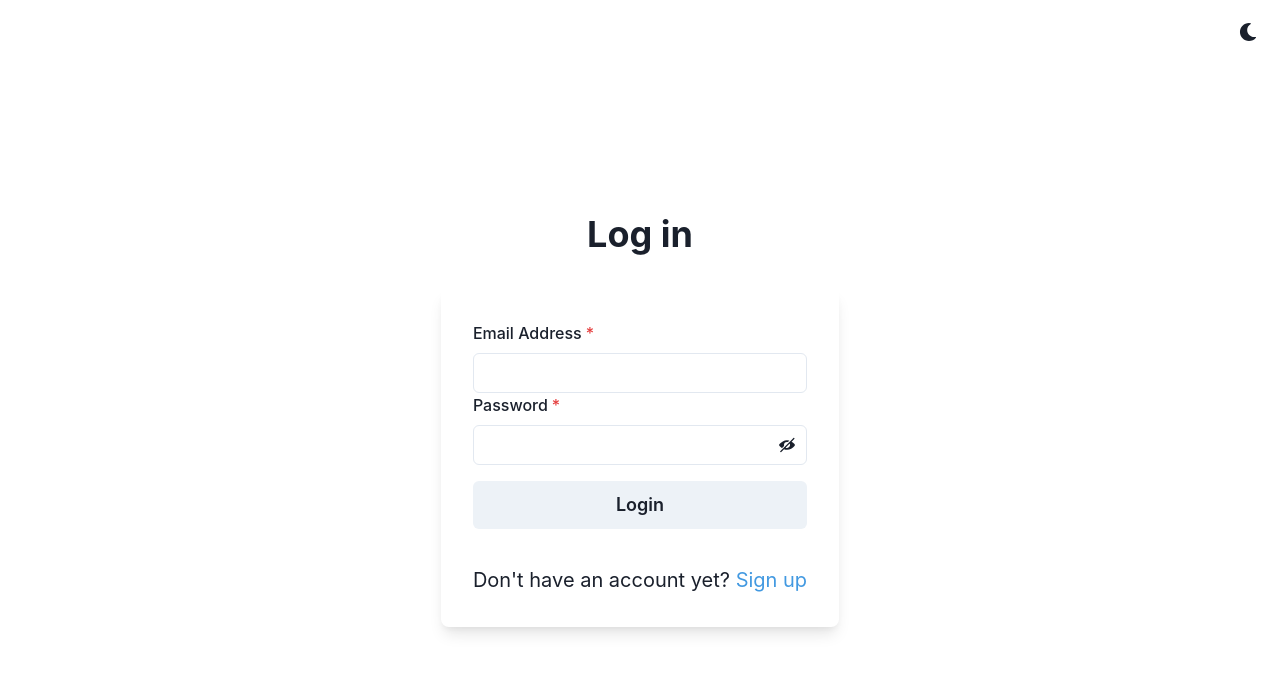
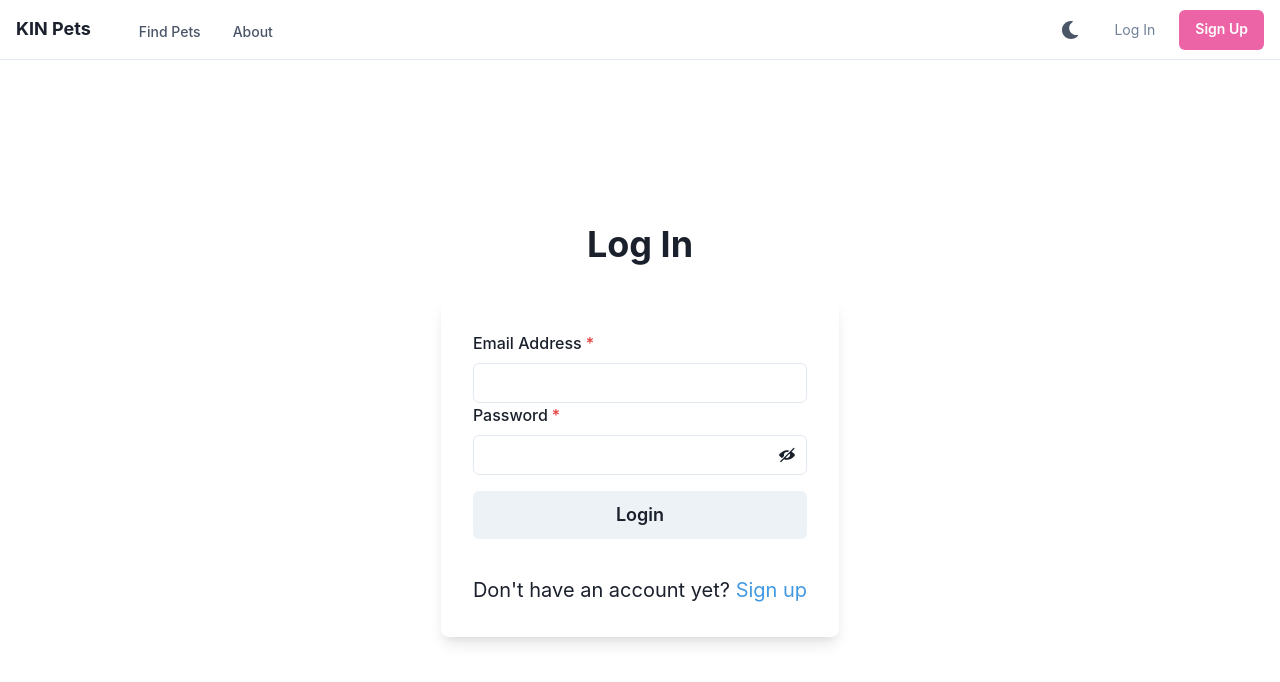
Before and after one commit to tamarayustian/psychic-cat, a React (Create React App) app in the folder ui/: page /profile in a window 1280 px wide. Shown: the top 682 px of the page. Built offline with nearby package versions, Linux system fonts and the light colour scheme.

Commit message:
add navbar

```diff
--- a/ui/src/App.js
+++ b/ui/src/App.js
@@ -1,14 +1,14 @@
 import React from "react";
 import { ChakraProvider, Box, Grid, theme } from "@chakra-ui/react";
-import { ColorModeSwitcher } from "./ColorModeSwitcher";
 import MainContainer from "./components/MainContainer";
+import NavBar from "./components/navigation/NavBar";
 
 function App() {
   return (
     <ChakraProvider theme={theme}>
       <Box textAlign="center" fontSize="xl">
-        <Grid minH="100vh" p={3}>
-          <ColorModeSwitcher justifySelf="flex-end" />
+        <Grid minH={"100vh"}>
+          <NavBar />
           <MainContainer />
         </Grid>
       </Box>
--- a/ui/src/components/auth/LoginContainer.js
+++ b/ui/src/components/auth/LoginContainer.js
@@ -36,7 +36,7 @@
       <Stack spacing={8} mx={"auto"} maxW={"lg"} py={12} px={6}>
         <Stack align={"center"}>
           <Heading fontSize={"4xl"} textAlign={"center"}>
-            Log in
+            Log In
           </Heading>
         </Stack>
         <Box rounded={"lg"} boxShadow={"lg"} p={8}>
--- a/ui/src/components/auth/SignUpContainer.js
+++ b/ui/src/components/auth/SignUpContainer.js
@@ -33,7 +33,14 @@
 
   return (
     <Flex align={"center"} justify={"center"}>
-      <Stack spacing={8} mx={"auto"} maxW={"lg"} py={12} px={6}>
+      <Stack
+        spacing={8}
+        mx={"auto"}
+        maxW={"lg"}
+        w={["90%", "30%"]}
+        py={12}
+        px={6}
+      >
         <Stack align={"center"}>
           <Heading fontSize={"4xl"} textAlign={"center"}>
             Sign up
--- /dev/null
+++ b/ui/src/components/navigation/Logo.js
@@ -0,0 +1,23 @@
+import React from "react";
+import {
+  Box,
+  Text,
+  useBreakpointValue,
+  useColorModeValue,
+} from "@chakra-ui/react";
+
+export default function Logo(props) {
+  return (
+    <Box {...props}>
+      <Text
+        fontSize="lg"
+        fontWeight="bold"
+        textAlign={useBreakpointValue({ base: "center", md: "left" })}
+        fontFamily={"heading"}
+        color={useColorModeValue("gray.800", "white")}
+      >
+        KIN Pets
+      </Text>
+    </Box>
+  );
+}
--- /dev/null
+++ b/ui/src/components/navigation/NavBar.js
@@ -0,0 +1,256 @@
+import {
+  Box,
+  Flex,
+  Text,
+  IconButton,
+  Button,
+  Stack,
+  Collapse,
+  Icon,
+  Link,
+  Popover,
+  PopoverTrigger,
+  PopoverContent,
+  useColorModeValue,
+  useDisclosure,
+} from "@chakra-ui/react";
+import {
+  HamburgerIcon,
+  CloseIcon,
+  ChevronDownIcon,
+  ChevronRightIcon,
+} from "@chakra-ui/icons";
+import Logo from "./Logo";
+import { NAV_ITEMS } from "./NavItems";
+import { ColorModeSwitcher } from "./ColorModeSwitcher";
+
+export default function NavBar() {
+  const { isOpen, onToggle } = useDisclosure();
+
+  return (
+    <Box>
+      <Flex
+        bg={useColorModeValue("white", "gray.800")}
+        color={useColorModeValue("gray.600", "white")}
+        minH={"60px"}
+        py={{ base: 2 }}
+        px={{ base: 4 }}
+        borderBottom={1}
+        borderStyle={"solid"}
+        borderColor={useColorModeValue("gray.200", "gray.900")}
+        align={"center"}
+      >
+        <Flex
+          flex={{ base: 1, md: "auto" }}
+          ml={{ base: -2 }}
+          display={{ base: "flex", md: "none" }}
+        >
+          <IconButton
+            onClick={onToggle}
+            icon={
+              isOpen ? <CloseIcon w={3} h={3} /> : <HamburgerIcon w={5} h={5} />
+            }
+            variant={"ghost"}
+            aria-label={"Toggle Navigation"}
+          />
+        </Flex>
+        <Flex flex={{ base: 1 }} justify={{ base: "center", md: "start" }}>
+          <Logo />
+
+          <Flex display={{ base: "none", md: "flex" }} ml={10}>
+            <DesktopNav />
+          </Flex>
+        </Flex>
+
+        <Stack
+          flex={{ base: 1, md: 0 }}
+          justify={"flex-end"}
+          direction={"row"}
+          spacing={6}
+        >
+          <ColorModeSwitcher />
+          <Button
+            as={"a"}
+            fontSize={"sm"}
+            fontWeight={400}
+            variant={"link"}
+            href={"/login"}
+          >
+            Log In
+          </Button>
+          <Button
+            as={"a"}
+            display={{ base: "none", md: "inline-flex" }}
+            fontSize={"sm"}
+            fontWeight={600}
+            color={"white"}
+            bg={"pink.400"}
+            href={"/signup"}
+            _hover={{
+              bg: "pink.300",
+            }}
+          >
+            Sign Up
+          </Button>
+        </Stack>
+      </Flex>
+
+      <Collapse in={isOpen} animateOpacity>
+        <MobileNav />
+      </Collapse>
+    </Box>
+  );
+}
+
+const DesktopNav = () => {
+  const linkColor = useColorModeValue("gray.600", "gray.200");
+  const linkHoverColor = useColorModeValue("gray.800", "white");
+  const popoverContentBgColor = useColorModeValue("white", "gray.800");
+
+  return (
+    <Stack direction={"row"} spacing={4}>
+      {NAV_ITEMS.map((navItem) => (
+        <Box key={navItem.label}>
+          <Popover trigger={"hover"} placement={"bottom-start"}>
+            <PopoverTrigger>
+              <Link
+                p={2}
+                href={navItem.href ?? "#"}
+                fontSize={"sm"}
+                fontWeight={500}
+                color={linkColor}
+                _hover={{
+                  textDecoration: "none",
+                  color: linkHoverColor,
+                }}
+              >
+                {navItem.label}
+              </Link>
+            </PopoverTrigger>
+
+            {navItem.children && (
+              <PopoverContent
+                border={0}
+                boxShadow={"xl"}
+                bg={popoverContentBgColor}
+                p={4}
+                rounded={"xl"}
+                minW={"sm"}
+              >
+                <Stack>
+                  {navItem.children.map((child) => (
+                    <DesktopSubNav key={child.label} {...child} />
+                  ))}
+                </Stack>
+              </PopoverContent>
+            )}
+          </Popover>
+        </Box>
+      ))}
+    </Stack>
+  );
+};
+
+const DesktopSubNav = ({ label, href, subLabel }) => {
+  return (
+    <Link
+      href={href}
+      role={"group"}
+      display={"block"}
+      p={2}
+      rounded={"md"}
+      _hover={{ bg: useColorModeValue("pink.50", "gray.900") }}
+    >
+      <Stack direction={"row"} align={"center"}>
+        <Box>
+          <Text
+            transition={"all .3s ease"}
+            _groupHover={{ color: "pink.400" }}
+            fontWeight={500}
+          >
+            {label}
+          </Text>
+          <Text fontSize={"sm"}>{subLabel}</Text>
+        </Box>
+        <Flex
+          transition={"all .3s ease"}
+          transform={"translateX(-10px)"}
+          opacity={0}
+          _groupHover={{ opacity: "100%", transform: "translateX(0)" }}
+          justify={"flex-end"}
+          align={"center"}
+          flex={1}
+        >
+          <Icon color={"pink.400"} w={5} h={5} as={ChevronRightIcon} />
+        </Flex>
+      </Stack>
+    </Link>
+  );
+};
+
+const MobileNav = () => {
+  return (
+    <Stack
+      bg={useColorModeValue("white", "gray.800")}
+      p={4}
+      display={{ md: "none" }}
+    >
+      {NAV_ITEMS.map((navItem) => (
+        <MobileNavItem key={navItem.label} {...navItem} />
+      ))}
+    </Stack>
+  );
+};
+
+const MobileNavItem = ({ label, children, href }) => {
+  const { isOpen, onToggle } = useDisclosure();
+
+  return (
+    <Stack spacing={4} onClick={children && onToggle}>
+      <Flex
+        py={2}
+        as={Link}
+        href={href ?? "#"}
+        justify={"space-between"}
+        align={"center"}
+        _hover={{
+          textDecoration: "none",
+        }}
+      >
+        <Text
+          fontWeight={600}
+          color={useColorModeValue("gray.600", "gray.200")}
+        >
+          {label}
+        </Text>
+        {children && (
+          <Icon
+            as={ChevronDownIcon}
+            transition={"all .25s ease-in-out"}
+            transform={isOpen ? "rotate(180deg)" : ""}
+            w={6}
+            h={6}
+          />
+        )}
+      </Flex>
+
+      <Collapse in={isOpen} animateOpacity style={{ marginTop: "0!important" }}>
+        <Stack
+          mt={2}
+          pl={4}
+          borderLeft={1}
+          borderStyle={"solid"}
+          borderColor={useColorModeValue("gray.200", "gray.700")}
+          align={"start"}
+        >
+          {children &&
+            children.map((child) => (
+              <Link key={child.label} py={2} href={child.href}>
+                {child.label}
+              </Link>
+            ))}
+        </Stack>
+      </Collapse>
+    </Stack>
+  );
+};
--- /dev/null
+++ b/ui/src/components/navigation/NavItems.js
@@ -0,0 +1,21 @@
+export const NAV_ITEMS = [
+  {
+    label: "Find Pets",
+    children: [
+      {
+        label: "Search",
+        subLabel: "Find your dream pet",
+        href: "#",
+      },
+      {
+        label: "Gallery",
+        subLabel: "Our photo collection",
+        href: "#",
+      },
+    ],
+  },
+  {
+    label: "About",
+    href: "#",
+  },
+];
```
Also changed, not shown: ui/src/components/navigation/ColorModeSwitcher.js (renamed from ui/src/ColorModeSwitcher.js).
